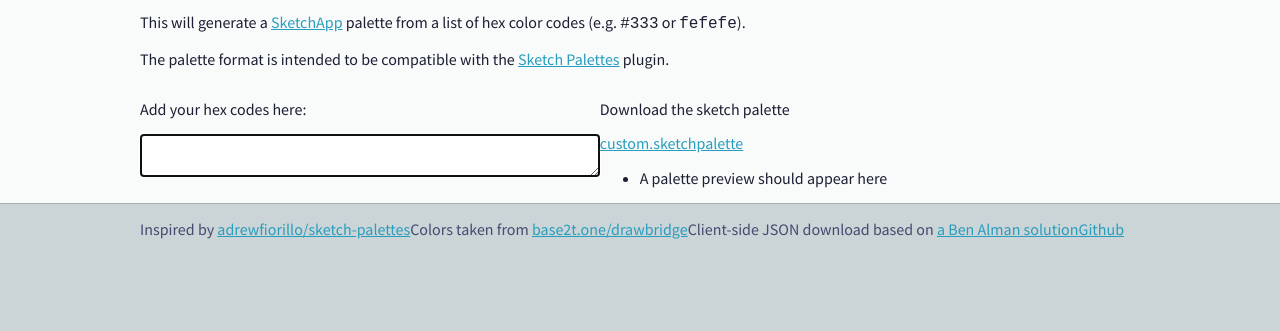
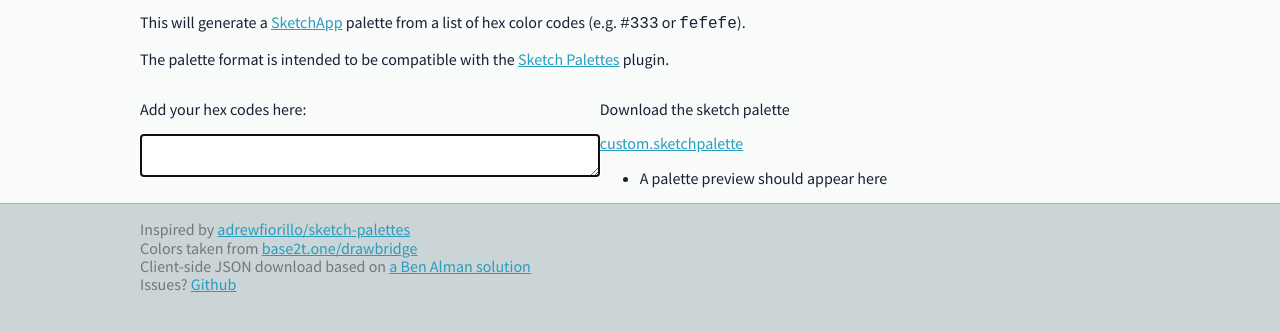
Before and after one commit to craigdallimore/sketch-palette-generator, a website: page index.html in a window 1280 px wide. Shown: the part 131-462 px from the top of the page. Drawn offline with nearby package versions, Linux system fonts and the light colour scheme; files that its build step writes are made by us from their sources.

Commit message:
Further prodding at the credits

```diff
--- a/index.html
+++ b/index.html
@@ -59,7 +59,7 @@
         <li>Inspired by <a href="https://github.com/andrewfiorillo/sketch-palettes">adrewfiorillo/sketch-palettes</a></li>
         <li>Colors taken from <a href="http://base2t.one/demo/drawbridge/">base2t.one/drawbridge</a></li>
         <li>Client-side JSON download based on <a href="https://jsfiddle.net/cowboy/hHZa9/">a Ben Alman solution</a></li>
-        <li><a href="https://github.com/craigdallimore/sketch-palette-generator">Github</a></li>
+        <li>Issues? <a href="https://github.com/craigdallimore/sketch-palette-generator">Github</a></li>
       </ul>
     </footer>
 
--- a/style.css
+++ b/style.css
@@ -87,6 +87,15 @@ main {
   padding-bottom : ms(4)rem;
 }
 
+footer ul {
+  display : flex;
+  flex-direction : column;
+}
+
+footer li + li {
+  margin-top : ms(2)rem;
+}
+
 .app {
   display : flex;
   flex-direction : column;
@@ -171,18 +180,12 @@ footer {
 }
 
 footer ul {
-  display : flex;
   list-style : none;
   padding : 0;
 }
 
 footer li {
-  font-size : ms(1.5)rem;
-  color : var(--clr-black-2);
-}
-
-footer li + li {
-  margin-left : ms(2)rem;
+  color : var(--clr-grey-0);
 }
 
 .preview__item {
```
